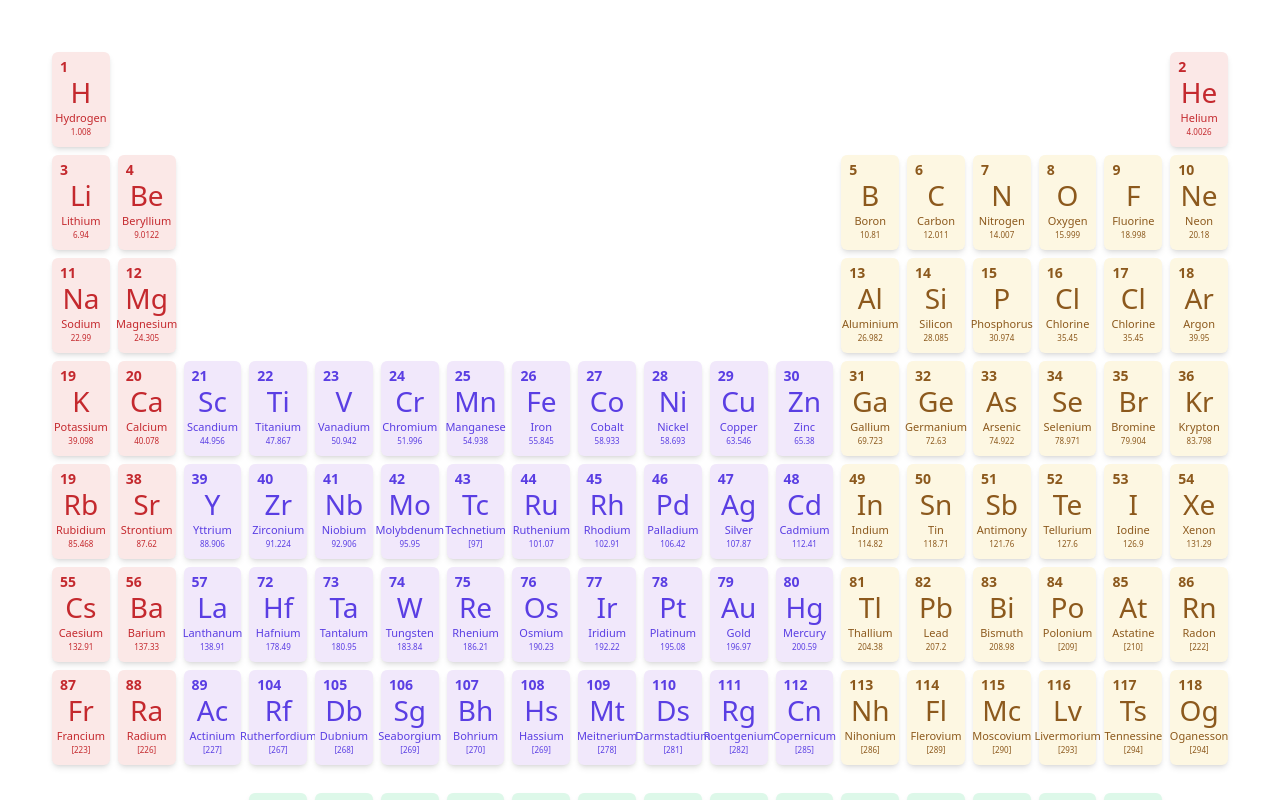
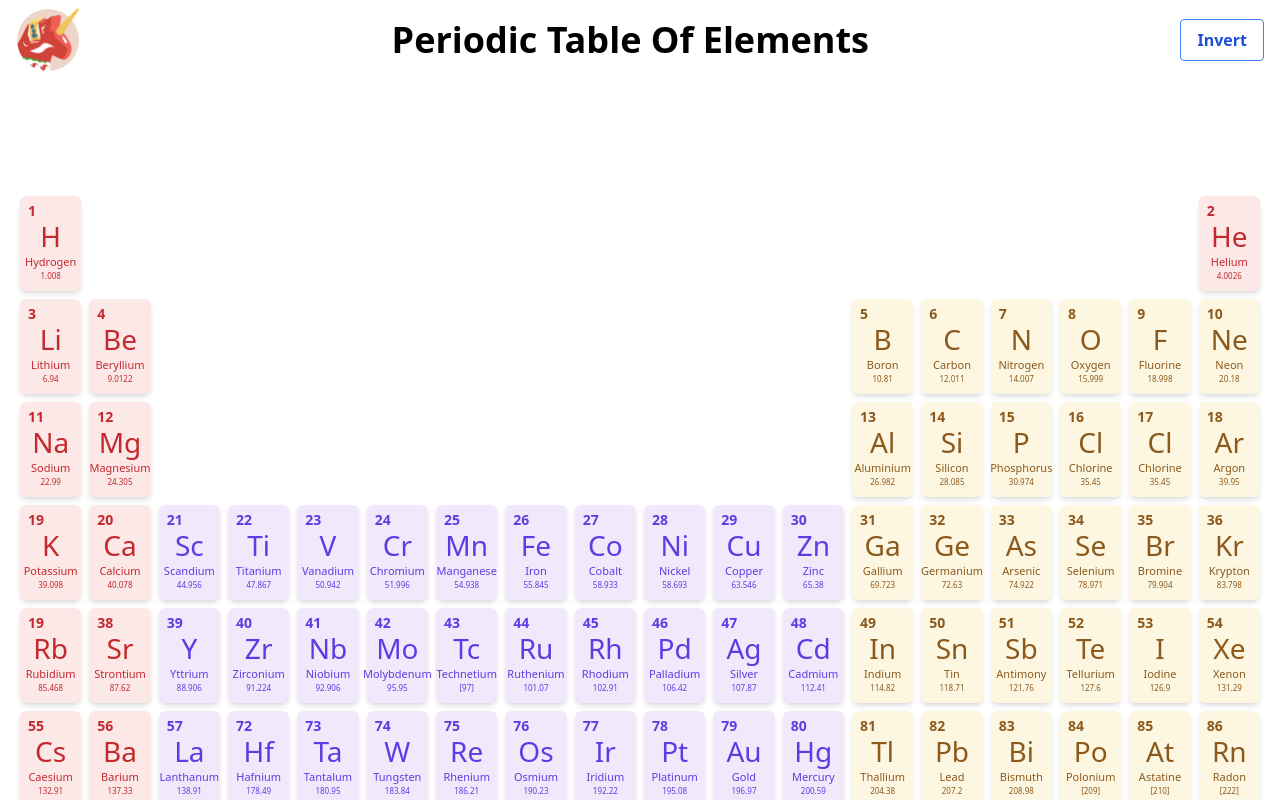
Before and after one commit to MilosTanaskovic/periodic-table-betao, a React (Vite) app: page / in a window 1280 px wide. Shown: the top 800 px of the page. Built offline with nearby package versions, Linux system fonts and the light colour scheme.

Commit message:
create and setup a new components in header section for invert functionality...

```diff
--- a/src/App.css
+++ b/src/App.css
@@ -1,6 +1,4 @@
 #root {
   max-width: 1680px;
   margin: 0 auto;
-  padding: 2rem;
-  text-align: center;
 }
--- a/src/App.tsx
+++ b/src/App.tsx
@@ -1,11 +1,13 @@
 import "./App.css";
-import { PeriodicTable, PeriodicTableTest } from "./components";
+import { Header, PeriodicTable, PeriodicTableTest } from "./components";
 
 
 export default function App() {
   return (
-    <div className="">
+    <div className=" flex flex-col gap-24">
       {/* <Header /> */}
+      <Header />
+      {/* Periodic Table */}
       <PeriodicTable />
       {/* <PeriodicTableTest /> */}
       {/* <Footer /> */}
--- /dev/null
+++ b/src/components/Header.tsx
@@ -0,0 +1,20 @@
+import React from 'react'
+import { ButtonOutline, LargeTitle } from '../designsystem/atoms'
+import BateoLogo from "../assets/bateo-logo.png";
+
+interface HeaderProps {}
+
+const Header: React.FC<HeaderProps> = ({}) => {
+  return (
+    <header className=' flex justify-between items-center w-full h-20 px-4'>
+        {/* Logo */}
+        <img src={BateoLogo} className='w-16 h-16' alt='bateo logo' />
+        {/* Title */}
+        <LargeTitle>Periodic Table Of Elements</LargeTitle>
+        {/* invert button */}
+        <ButtonOutline>Invert</ButtonOutline>
+    </header>
+  )
+}
+
+export default Header
--- a/src/components/index.ts
+++ b/src/components/index.ts
@@ -1,4 +1,6 @@
 // components in this folder are part of organism level (atomic design methodology)
-export { default as PeriodicTable } from './PeriodicTable';
+export { default as PeriodicTable } from "./PeriodicTable";
 
-export { default as PeriodicTableTest } from './PeriodicTableTest';
+export { default as PeriodicTableTest } from "./PeriodicTableTest";
+
+export { default as Header } from "./Header";
--- /dev/null
+++ b/src/designsystem/atoms/buttons/ButtonOutline.tsx
@@ -0,0 +1,19 @@
+import React from "react";
+
+interface ButtonOutlineProps {
+  children: React.ReactNode;
+  className?: string;
+}
+
+const ButtonOutline: React.FC<ButtonOutlineProps> = ({
+  children,
+  className,
+}) => (
+  <button
+    className={`bg-transparent hover:bg-blue-500 text-blue-700 font-semibold hover:text-white py-2 px-4 border border-blue-500 hover:border-transparent rounded ${className}`}
+  >
+    {children}
+  </button>
+);
+
+export default ButtonOutline;
--- a/src/designsystem/atoms/index.ts
+++ b/src/designsystem/atoms/index.ts
@@ -6,5 +6,7 @@ export { default as LargeTitle } from './typography/LargeTitle';
 export { default as BodySmall } from './typography/BodySmall';
 export { default as BodyMedium } from './typography/BodyMedium';
 export { default as BodyLarge } from './typography/BodyLarge';
-// button components
+// element & button components
 export { default as ElementFilled } from './elements/ElementFilled';
+
+export { default as ButtonOutline } from './buttons/ButtonOutline';
--- a/src/designsystem/atoms/typography/LargeTitle.tsx
+++ b/src/designsystem/atoms/typography/LargeTitle.tsx
@@ -8,7 +8,7 @@ type LargeTitleProps = {
 const LargeTitle = (props: LargeTitleProps) => {
     const { children, className } = props;
   return (
-    <h1 className={`font-bold text-3xl text-block-s-500 ${className}`}>
+    <h1 className={`font-bold text-4xl ${className}`}>
         {children}
     </h1>
   )
--- a/src/designsystem/molecules/LanthanidesRow.tsx
+++ b/src/designsystem/molecules/LanthanidesRow.tsx
@@ -20,7 +20,7 @@ const LanthanidesRow: React.FC<LanthanidesRowProps> = ({
   onElementClick,
 }) => {
   return (
-    <div className=" flex mt-5">
+    <div className=" flex">
       <div className="md:w-1/2 w-full md:grid md:grid-cols-9">
         <div className=""></div>
         <div className=""></div>
```
Also changed, not shown: src/assets/bateo-logo.png (added).
